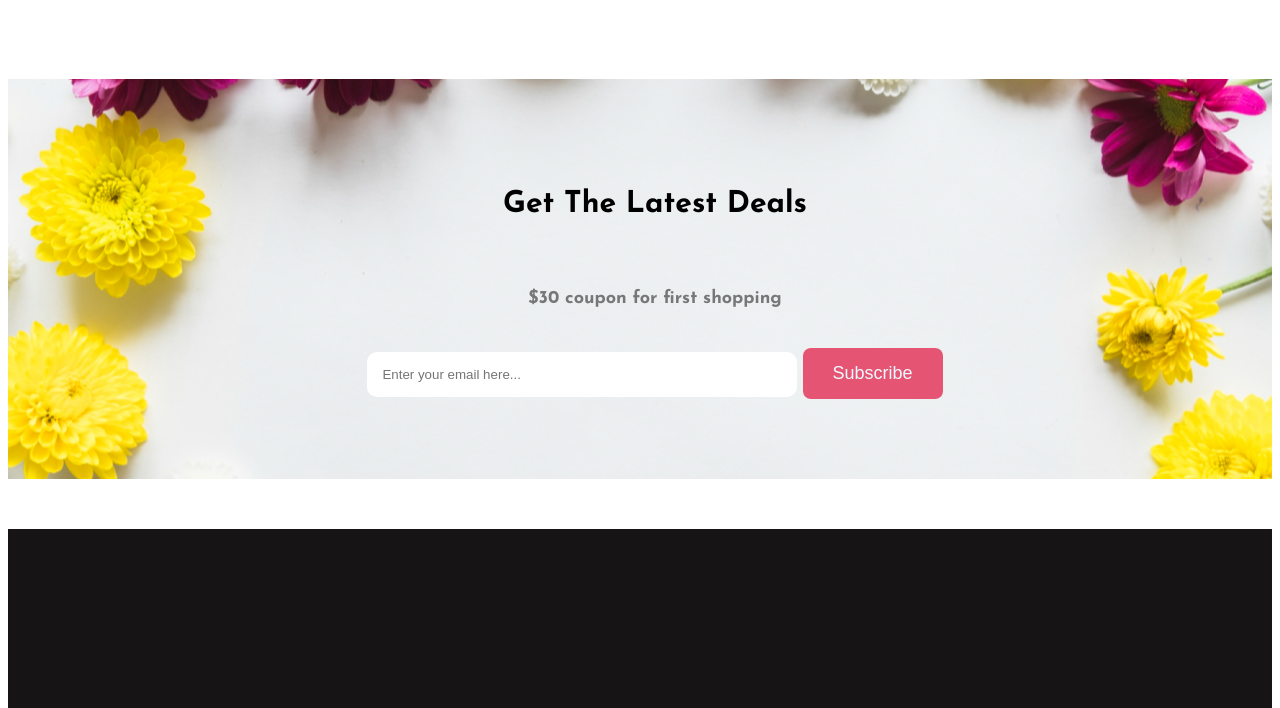
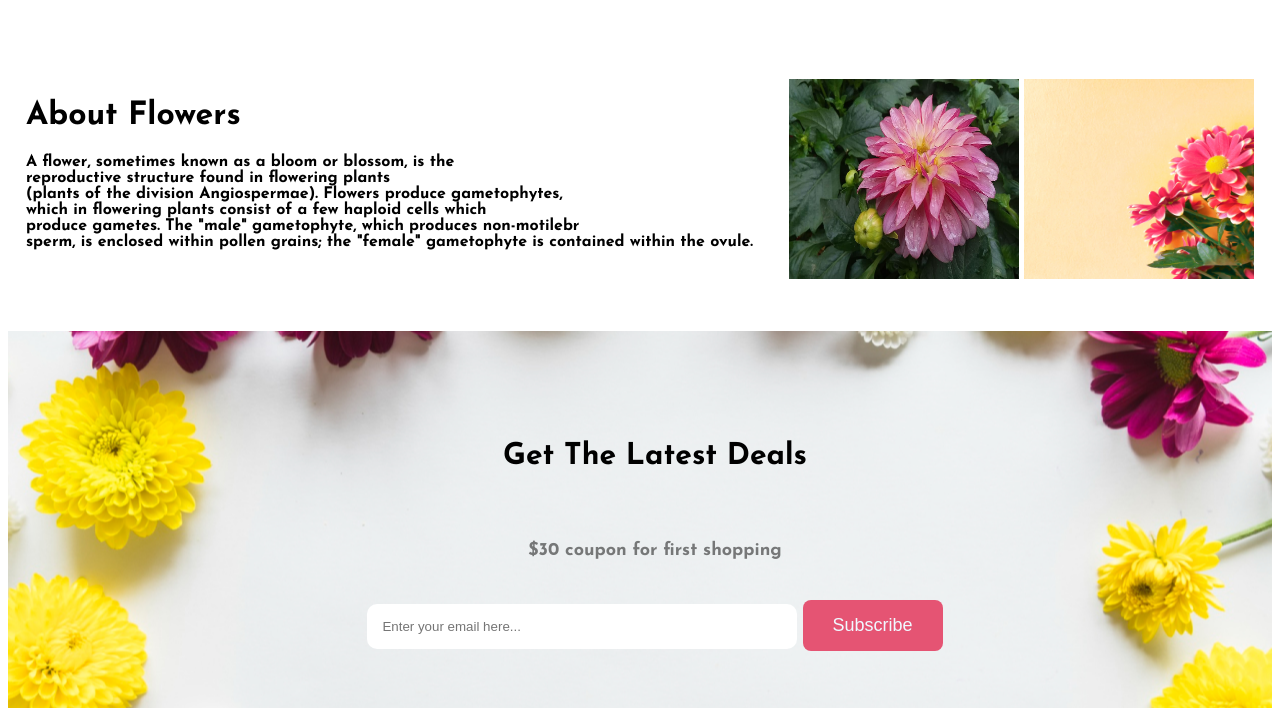
Before and after one commit to joita-khan/Flower-Shop, a plain HTML site: page index.html in a window 1280 px wide. Shown: the part 2908-3616 px from the top of the page. Drawn offline with Linux system fonts and the light colour scheme.

Commit message:
new things added

```diff
--- a/index.html
+++ b/index.html
@@ -77,6 +77,19 @@
                         <img class="img-div-card" src="pic/insta4.png" alt="" srcset="">
                     </div>
         </section> <br><br>
+        <!-- own make part -->
+        <div class="own-part">
+       <div>
+        <h1>About Flowers</h1>
+        <h4>A flower, sometimes known as a bloom or blossom, is the <br> reproductive structure found in flowering plants <br> (plants of the division Angiospermae). Flowers produce gametophytes,<br>
+            which in flowering plants consist of a few haploid cells which <br>produce gametes. The "male" gametophyte, which produces non-motilebr <br> sperm, is enclosed within pollen grains;
+             the "female" gametophyte is contained within the ovule.</h4>
+       </div>
+       <div >
+        <img class="extra-flower" src="pic/picture-1.jpg" alt="" srcset="">
+        <img class="extra-flower" src="pic/picture-2.jpg" alt="" srcset="">
+       </div>
+       </div><br><br><br>
         <!-- Deals section -->
             <section class="from-part">
             <div class="Get-img">
--- a/style.css
+++ b/style.css
@@ -177,6 +177,14 @@ legend{
     border: none;
 
 }
+.extra-flower{
+    height: 200px;
+    width: 230px;
+}
+.own-part{
+    display: flex;
+    justify-content: space-around;
+}
 .footer-text{
     color: white;
     text-align: center;
```
Also changed, not shown: pic/picture-1.jpg (added), pic/picture-2.jpg (added).
